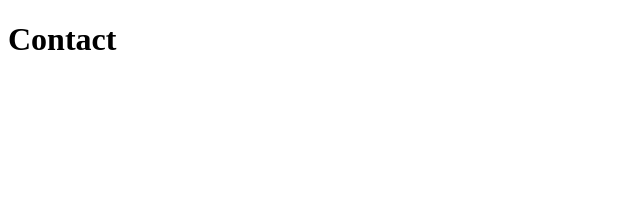
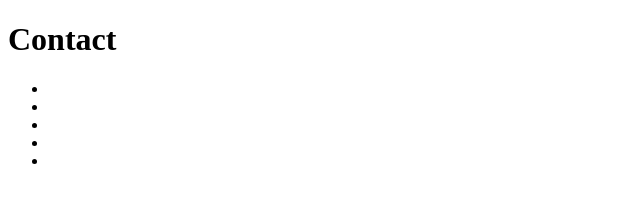
Before and after one commit to Daniloncc/H25-c5, a plain HTML site: page contact.html in a window 1280 px wide. Shown: the full height of the page, 0-640 px from the left. Drawn offline with Linux system fonts and the light colour scheme.

Commit message:
quatrieme commit

```diff
--- a/contact.html
+++ b/contact.html
@@ -7,5 +7,12 @@
 </head>
 <body>
     <h1>Contact</h1>
+    <ul>
+        <li><a href=""></a></li>
+        <li><a href=""></a></li>
+        <li><a href=""></a></li>
+        <li><a href=""></a></li>
+        <li><a href=""></a></li>
+    </ul>
 </body>
 </html>
```
